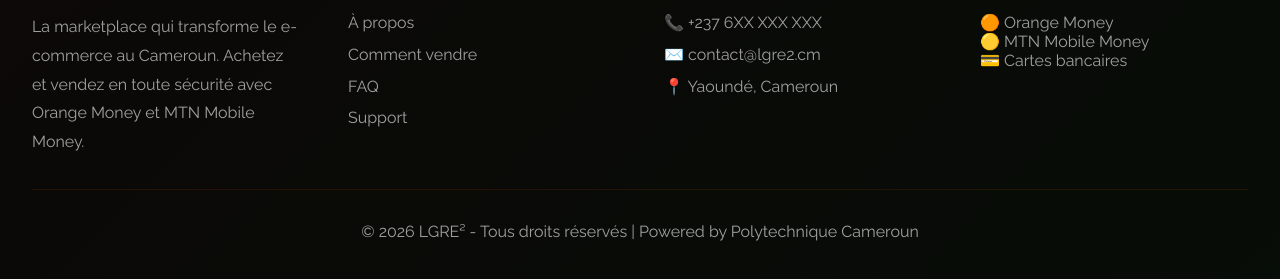
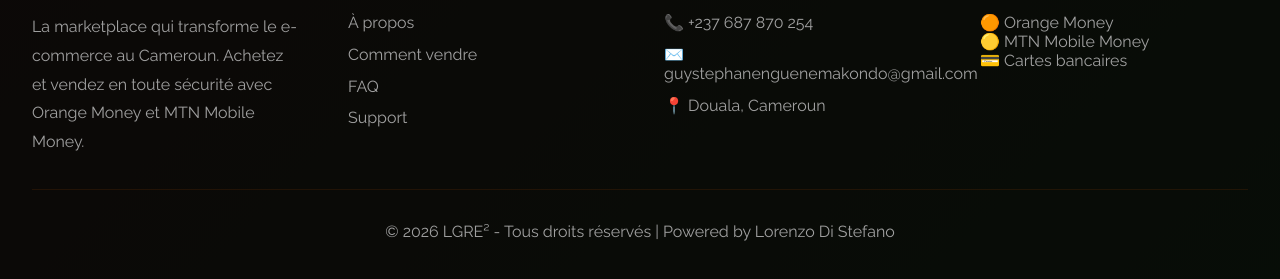
Before and after one commit to guystephanenguenemakondo-sys/LGRE2, a website: page index.html in a window 1280 px wide. Shown: the part 2420-2699 px from the top of the page. Drawn offline with nearby package versions, Linux system fonts and the light colour scheme.

Commit message:
Update and rename index.html.html to index.html

```diff
--- a/index.html.html
+++ b/index.html
@@ -770,9 +770,9 @@
                 <div class="footer-section">
                     <h3>Contact</h3>
                     <ul>
-                        <li><a href="tel:+237">📞 +237 6XX XXX XXX</a></li>
-                        <li><a href="mailto:contact@lgre2.cm">✉️ contact@lgre2.cm</a></li>
-                        <li><a href="#">📍 Yaoundé, Cameroun</a></li>
+                        <li><a href="tel:+237">📞 +237 687 870 254</a></li>
+                        <li><a href="mailto:contact@lgre2.cm">✉️ guystephanenguenemakondo@gmail.com</a></li>
+                        <li><a href="#">📍 Douala, Cameroun</a></li>
                     </ul>
                 </div>
                 <div class="footer-section">
@@ -785,7 +785,7 @@
                 </div>
             </div>
             <div class="footer-bottom">
-                © 2026 LGRE² - Tous droits réservés | Powered by Polytechnique Cameroun
+                © 2026 LGRE² - Tous droits réservés | Powered by Lorenzo Di Stefano
             </div>
         </div>
     </footer>
```
